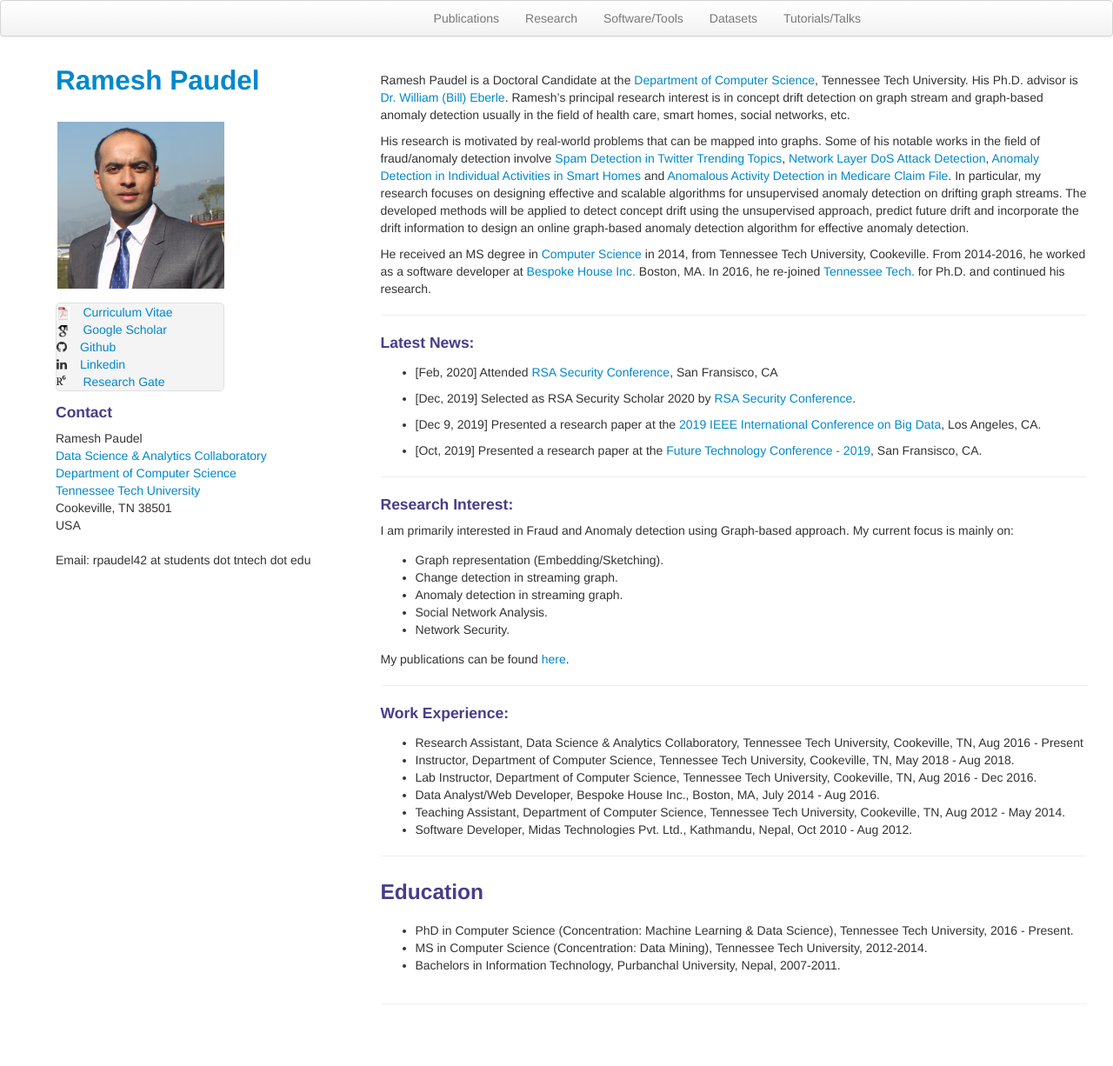
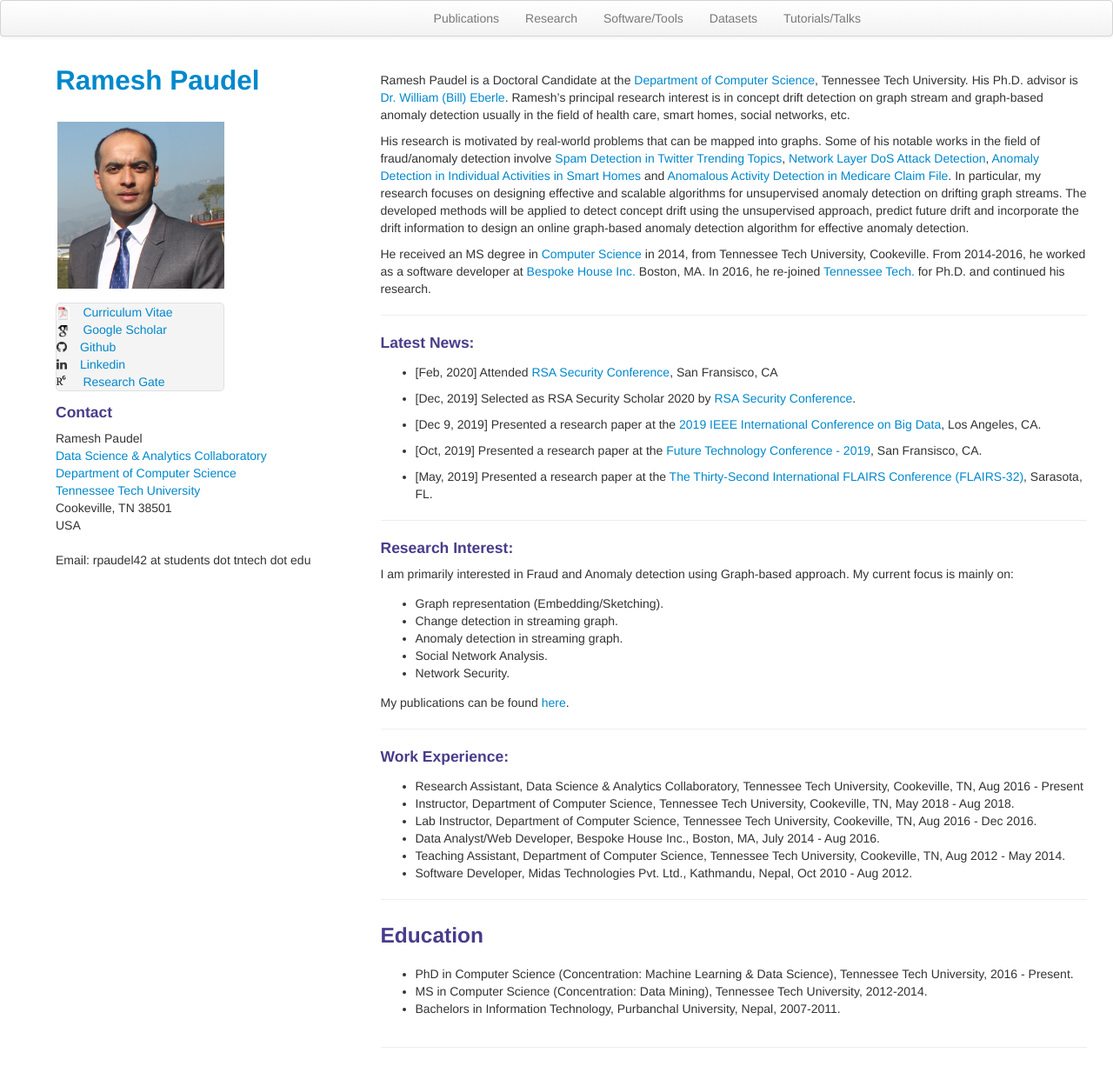
Before and after one commit to rpaudel42/rpaudel42.github.io, a Jekyll site: the page built from index.md, in a window 1280 px wide and 1226 px high. Shown: the whole window at 87% size. Built offline with Jekyll 4.4.1, drawn with Linux system fonts in a browser that asks for light colours; nearby versions of some CDN libraries.

Commit message:
setting new home page

```diff
--- a/_includes/themes/twitter/default.html
+++ b/_includes/themes/twitter/default.html
@@ -19,6 +19,7 @@
     <link href="{{ ASSET_PATH }}/bootstrap/css/bootstrap.2.2.2.min.css" rel="stylesheet">
     <link href="{{ ASSET_PATH }}/css/style.css?body=1" rel="stylesheet" type="text/css" media="all">
     <link href="{{ ASSET_PATH }}/css/kbroman.css" rel="stylesheet" type="text/css" media="all">
+    <link rel="stylesheet" href="https://maxcdn.bootstrapcdn.com/font-awesome/4.6.1/css/font-awesome.min.css">
 
     <!-- Le fav and touch icons -->
     <link rel="SHORTCUT ICON" href="{{ BASE_PATH }}/assets/me.ico"/>
--- a/_layouts/frontpage.html
+++ b/_layouts/frontpage.html
@@ -3,4 +3,3 @@ layout: default
 ---
 {% include JB/setup %}
 {% include themes/twitter/frontpage.html %}
-<link rel="stylesheet" href="https://maxcdn.bootstrapcdn.com/font-awesome/4.6.1/css/font-awesome.min.css">
--- a/index.md
+++ b/index.md
@@ -22,6 +22,8 @@ in 2014, from Tennessee Tech University, Cookeville. From 2014-2016, he worked a
 * [Dec 9, 2019] Presented a research paper at the [2019 IEEE International Conference on Big Data](http://bigdataieee.org/BigData2019/), Los Angeles, CA.
 
 * [Oct, 2019] Presented a research paper at the [Future Technology Conference - 2019](https://saiconference.com/FTC), San Fransisco, CA.
+
+* [May, 2019] Presented a research paper at the [The Thirty-Second International FLAIRS Conference (FLAIRS-32)](https://sites.google.com/view/flairs-32homepage/home), Sarasota, FL.
 
 ---
 #### Research Interest:
```
